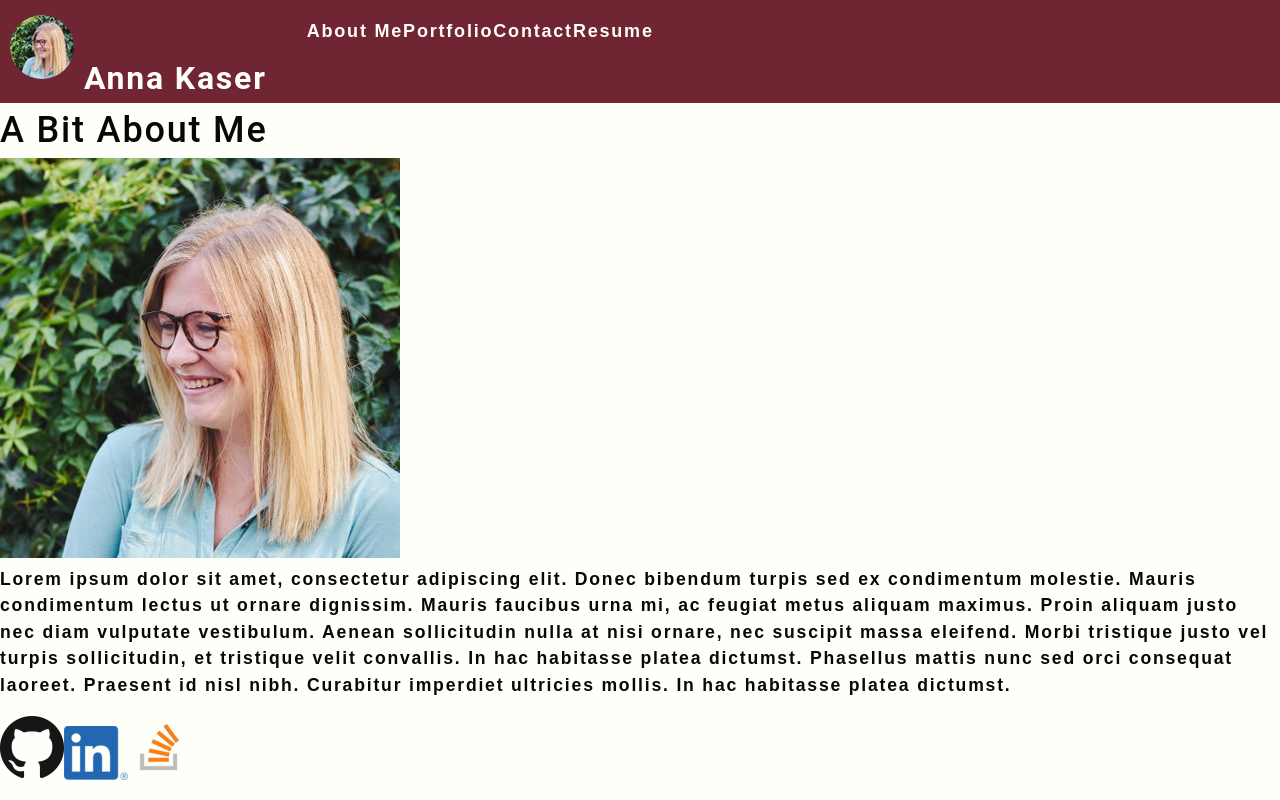
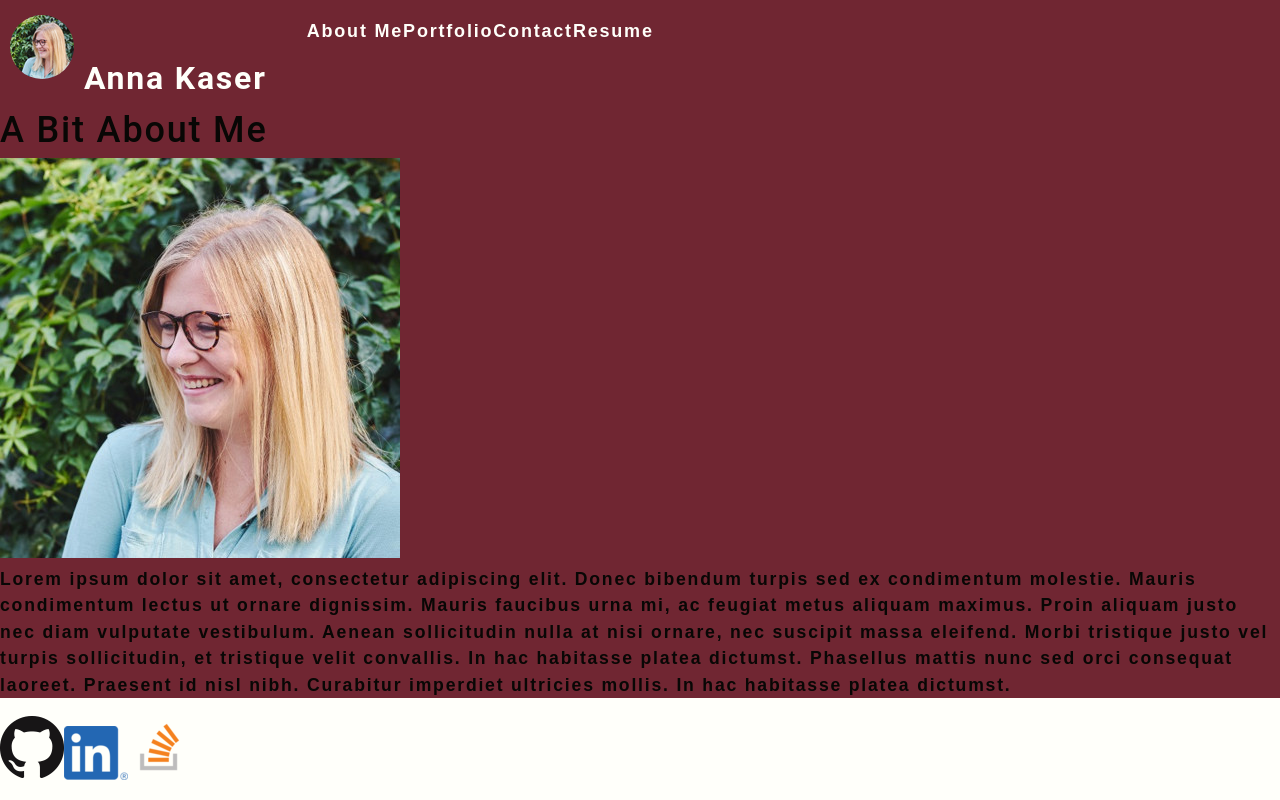
Before and after one commit to akaser23/react-portfolio, a React (Create React App) app: page / in a window 1280 px wide. Built offline with nearby package versions, Linux system fonts and the light colour scheme.

Commit message:
render page

```diff
--- a/src/App.js
+++ b/src/App.js
@@ -1,4 +1,4 @@
-import React, { useState } from 'react';
+import React from 'react';
 import Header from './components/Header';
 import Footer from './components/Footer';
 // import Body from './components/Body';
--- a/src/components/Header/index.js
+++ b/src/components/Header/index.js
@@ -1,11 +1,33 @@
 import React, { useState } from 'react'
-import Nav from '../Nav'
+import Nav from '../Nav';
+import About from '../pages/About';
+import Portfolio from '../pages/Portfolio';
+import Contact from '../pages/Contact';
+import Resume from '../pages/Resume';
 
 function Header() {
 
+    const [currentPage, handlePageChange] = useState('About me');
+
+    const renderPage = () => {
+        switch (currentPage) {
+            case 'About':
+                return <About />;
+            case 'Portfolio':
+                return <Portfolio />;
+            case 'Contact':
+                return <Contact />;
+            case 'Resume':
+                return <Resume />;
+            default:
+                return <About />;
+        }
+    };
+
     return (
         <header>
-            <Nav></Nav>
+            <Nav currentpage={currentPage} handlePageChange={handlePageChange}></Nav>
+            <div>{renderPage(currentPage)}</div>
         </header>
     )
 }
--- a/src/components/Nav/index.js
+++ b/src/components/Nav/index.js
@@ -1,36 +1,17 @@
-import React, { useState } from 'react';
+import React from 'react';
 import headshot from "../../assets/img/headshot-sm.jpg";
-import About from '../pages/About';
-import Portfolio from '../pages/Portfolio';
-import Contact from '../pages/Contact';
-import Resume from '../pages/Resume';
+
 
 function Nav(props) {
 
     const tabs = ['About Me', 'Portfolio', 'Contact', 'Resume'];
-    const [currentPage, handlePageChange] = useState('About');
-
-    const renderPage = () => {
-        switch (currentPage) {
-            case 'About':
-                return <About />;
-            case 'Portfolio':
-                return <Portfolio />;
-            case 'Contact':
-                return <Contact />;
-            case 'Resume':
-                return <Resume />;
-            default:
-                return <About />;
-        }
-    };
 
     return (
         <body>
             <header className="flex-row px-1">
                 <h2 className="name">
                     <a href="/">
-                        <img className="small-headshot" src={headshot} />
+                        <img className="small-headshot" src={headshot} alt="Anna Kaser" />
                     Anna Kaser
                     </a>
                 </h2>
@@ -54,12 +35,8 @@ function Nav(props) {
                     </ul>
                 </nav>
             </header>
-
-            <div>
-                <div>{renderPage(currentPage)}</div>
-            </div>
         </body>
-    )
+    );
 }
 
 export default Nav;
```
Also changed, not shown: 1 other file (tests, documents, lock files or other folders).
